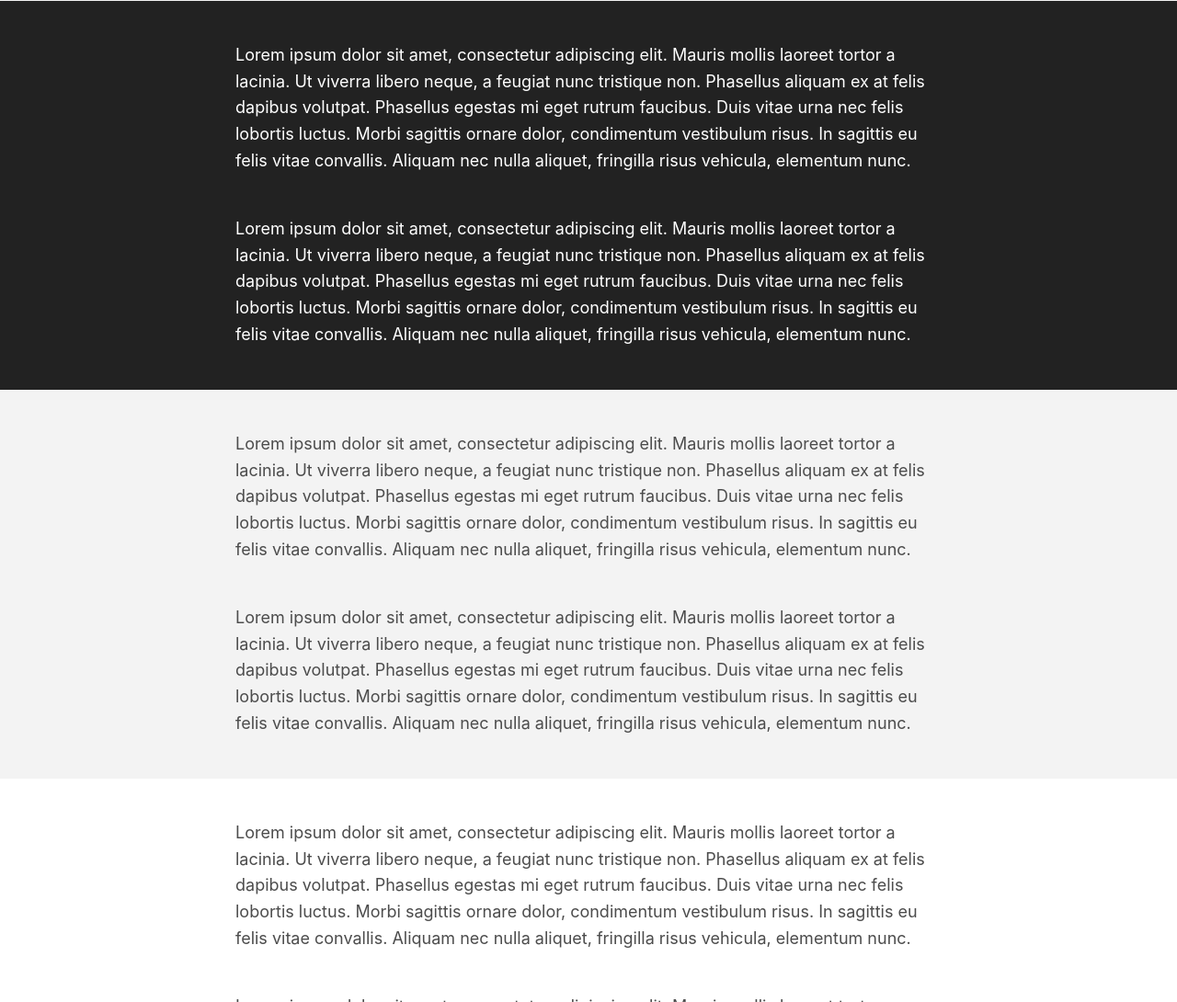
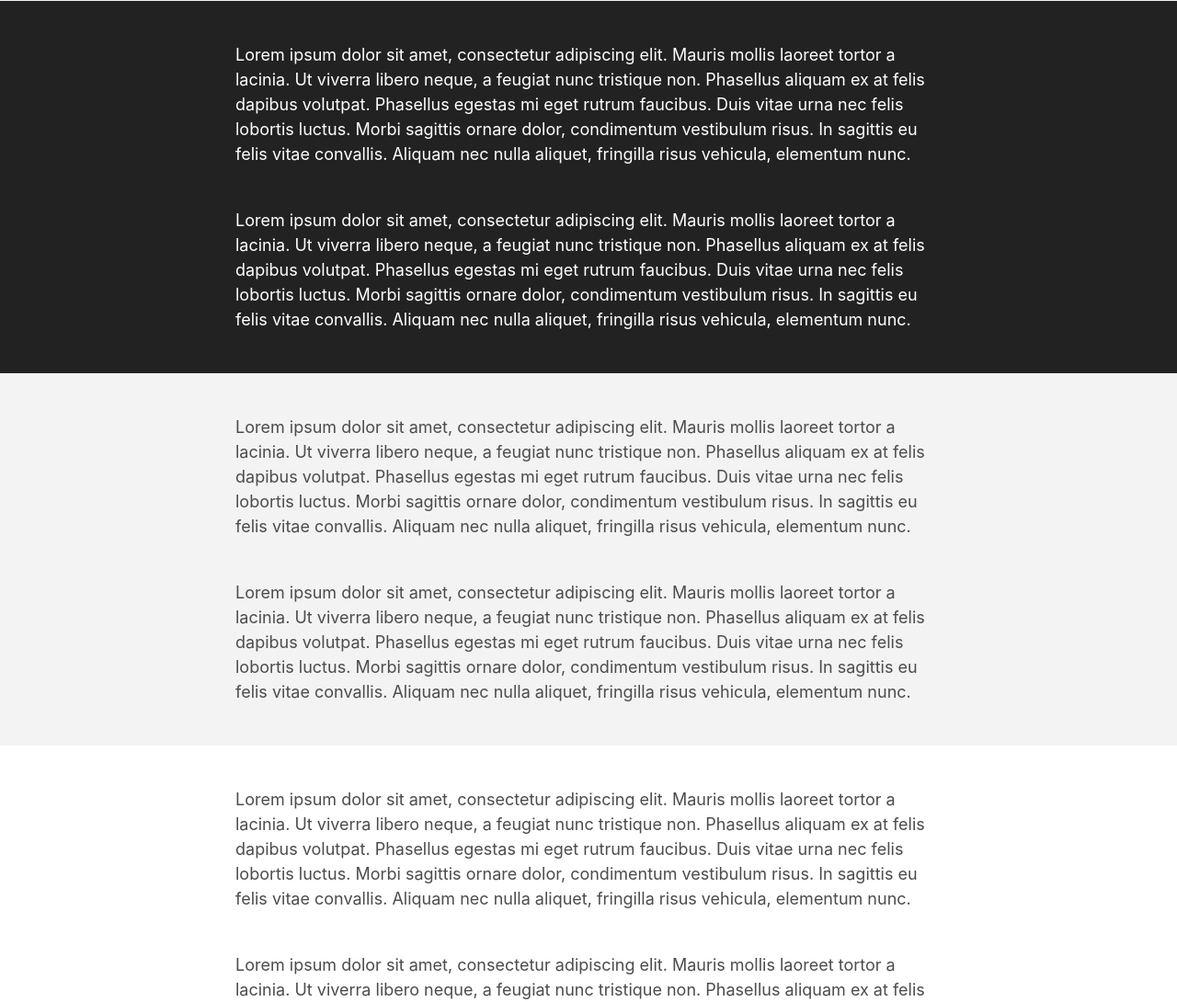
Before and after one commit to troychaplin/tc-framework, a PHP site: page / in a window 1280 px wide. Shown: the part 5410-6500 px from the top of the page at 92% size. Run offline with PHP 8.4, Linux system fonts and the light colour scheme; style sheets or scripts are compiled from the project's sources.

Commit message:
Tightened up line spacing

```diff
--- a/src/scss/core/_content.scss
+++ b/src/scss/core/_content.scss
@@ -117,7 +117,7 @@ p,
 ul,
 ol {
     font-size: $fontSizeSmall;
-    line-height: 1.6;
+    line-height: 1.5;
     margin: 0 0 $typographySpacing 0;
 
     @include media(">s") {
```
